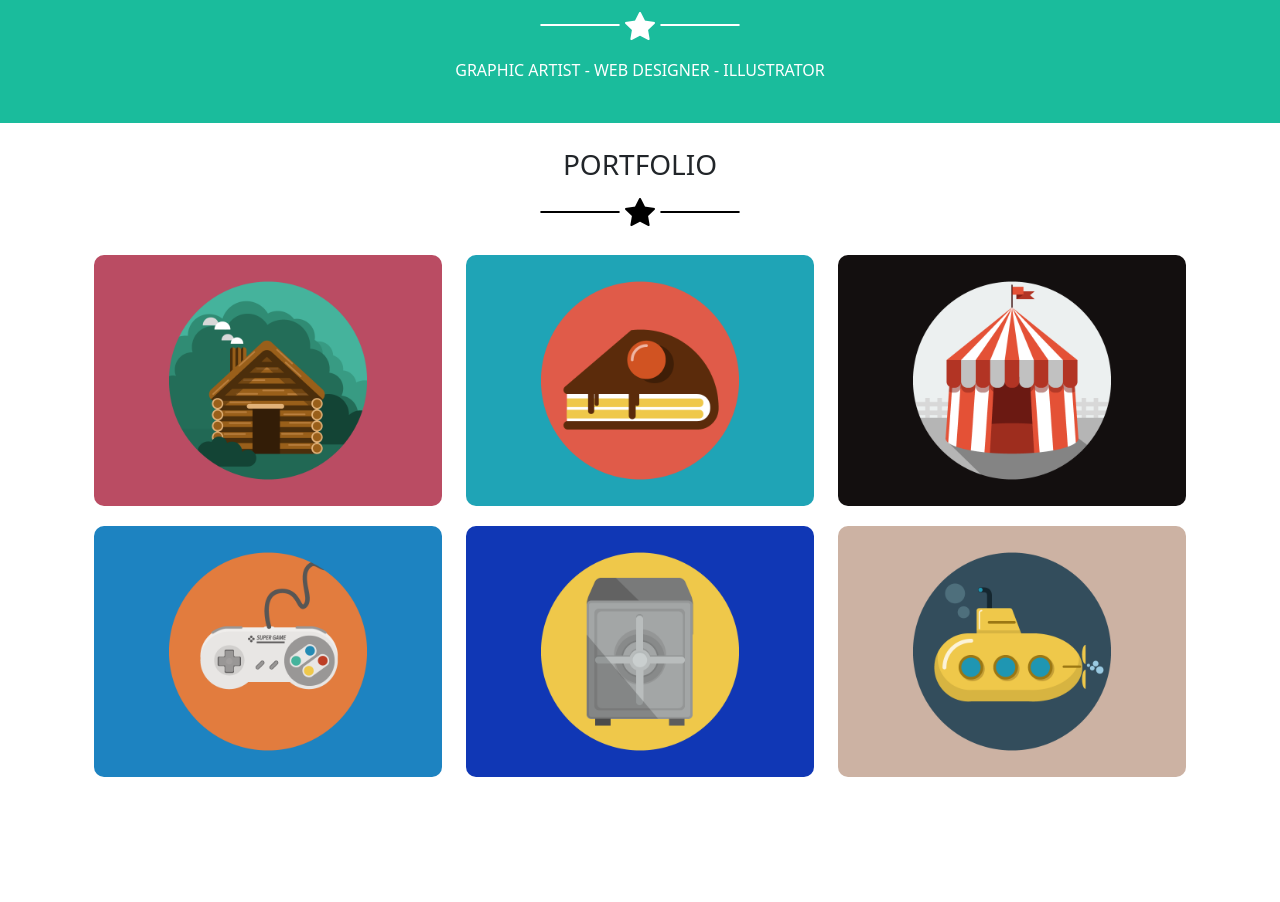
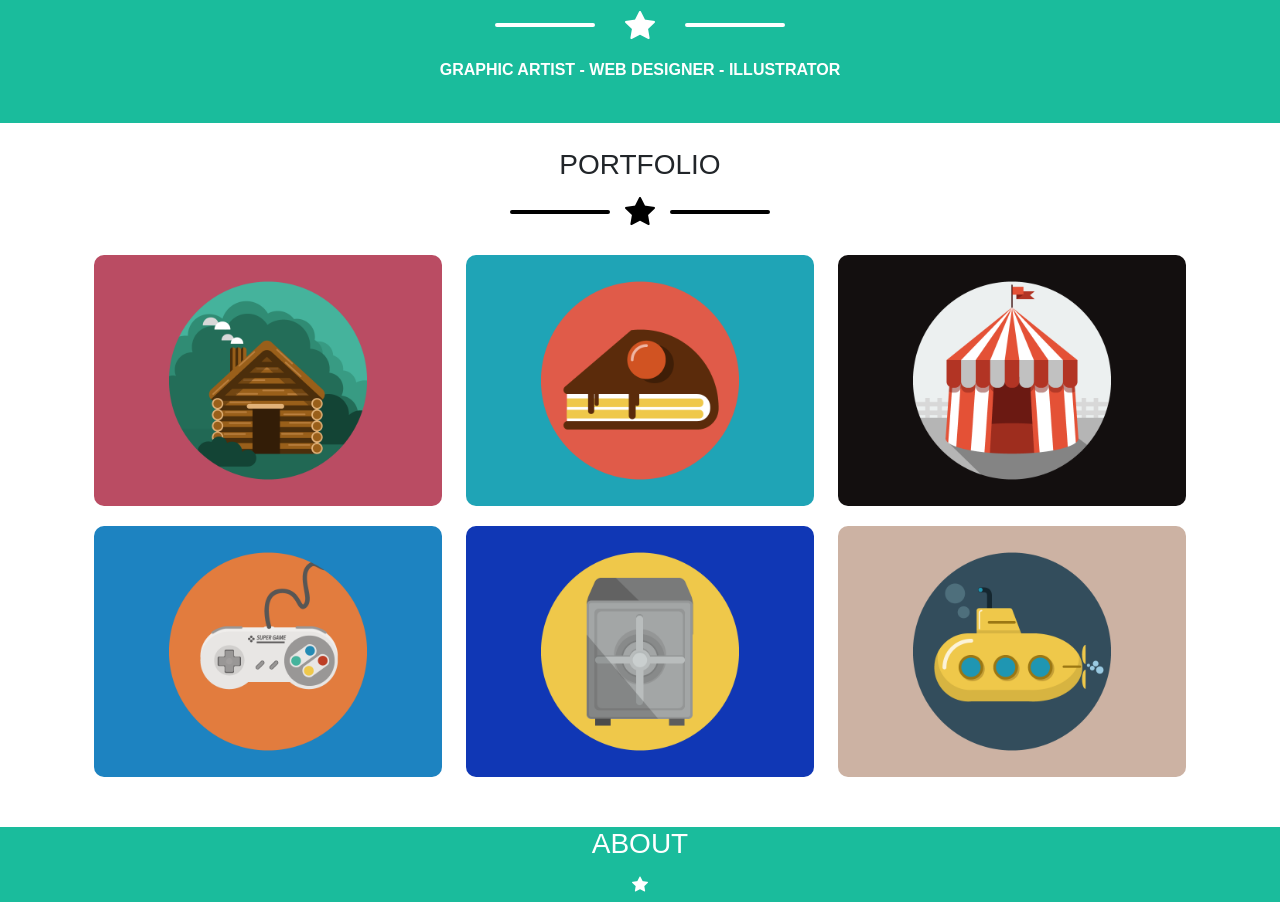
Before and after one commit to PeeperInTheSpace/html-css-bootstrap-freelancer, a plain HTML site: page index.html in a window 1280 px wide. Shown: the part 302-1204 px from the top of the page. Before the commit the page ends 1079 px from the top, so only its background shows below. Drawn offline with nearby package versions, Linux system fonts and the light colour scheme; a web font is replaced by a local one.

Commit message:
Aggiunta Section About

```diff
--- a/css/style.css
+++ b/css/style.css
@@ -4,6 +4,8 @@
     margin: 0;
     padding: 0;
     box-sizing: border-box;
+    font-family: 'ABeeZee', sans-serif;
+    font-weight: 800;
 }
 
 /* HEADER SECTION */
@@ -14,11 +16,6 @@
     height: 5vh;
     min-width: 100%;
 }
-
-/* .fl-header-box {
-    width: 100vw;
-    background-color: #2c3e50;
-} */
 
 .fl-header-col {
     height: 5vh;
@@ -52,16 +49,17 @@
 }
 
 .fl-intro div hr {
-    border: 1px solid white;
+    border: 2px solid white;
     opacity: 100%;
     border-radius: 50px;
-    width: 80px;
+    width: 100px;
     height: 0;
-    margin: 0 5px;
+    margin: 0 15px;
 }
 
 .fl-intro div i {
     font-size: 30px;
+    margin: 0 15px;
 }
 
 .fl-avatar {
@@ -78,21 +76,33 @@
 .fl-main div .bi-star-fill {
     color: black;
     font-size: 30px;
+    margin: 0 15px;
 }
 
 .fl-main div hr {
-    border: 1px solid black;
+    border: 2px solid black;
     opacity: 100%;
     border-radius: 50px;
-    width: 80px;
+    width: 100px;
     height: 0;
-    margin: 0 5px;
 }
 
     /* CARDS */
+
+    .fl-imgsection {
+        margin-bottom: 50px;
+    }
 
     .fl-cards-box img{
         width: 100%;
         border-radius: 10px;
         margin-top: 20px;
     }
+
+    /* ABOUT SECTION */
+
+    .fl-about {
+        background-color: #1abc9c;
+        color: white;
+        min-width: 100%;
+    }
--- a/index.html
+++ b/index.html
@@ -5,6 +5,9 @@
     <meta http-equiv="X-UA-Compatible" content="IE=edge">
     <meta name="viewport" content="width=device-width, initial-scale=1.0">
     <title>Bootstrap</title>
+    <link rel="preconnect" href="https://fonts.googleapis.com">
+    <link rel="preconnect" href="https://fonts.gstatic.com" crossorigin>
+    <link href="https://fonts.googleapis.com/css2?family=ABeeZee&display=swap" rel="stylesheet">
     <link href="https://cdn.jsdelivr.net/npm/bootstrap@5.2.0/dist/css/bootstrap.min.css" rel="stylesheet" integrity="sha384-gH2yIJqKdNHPEq0n4Mqa/HGKIhSkIHeL5AyhkYV8i59U5AR6csBvApHHNl/vI1Bx" crossorigin="anonymous">
     <link rel="stylesheet" href="css/style.css">
     <link rel="stylesheet" href="https://cdn.jsdelivr.net/npm/bootstrap-icons@1.9.1/font/bootstrap-icons.css">
@@ -48,7 +51,7 @@
 
             <!-- CARDS -->
 
-            <section class="container">
+            <section class="container fl-imgsection">
                 <div class="row fl-cards-box">
                     <div class="col-12 col-md-6 col-lg-4">
                         <img src="img/cabin.png" alt="cabin">
@@ -70,7 +73,19 @@
                     </div>
                 </div>
             </section>
+
         </main>
+
+        <!-- ABOUT SECTION -->
+
+        <section class="container fl-about">
+            <div class="d-flex flex-column align-items-center">
+                <h3>ABOUT</h3>
+                <div class="d-flex align-items-center">
+                    <hr><i class="bi bi-star-fill"></i><hr>
+                </div>
+            </div>
+        </section>
 
     </body>
 
```
